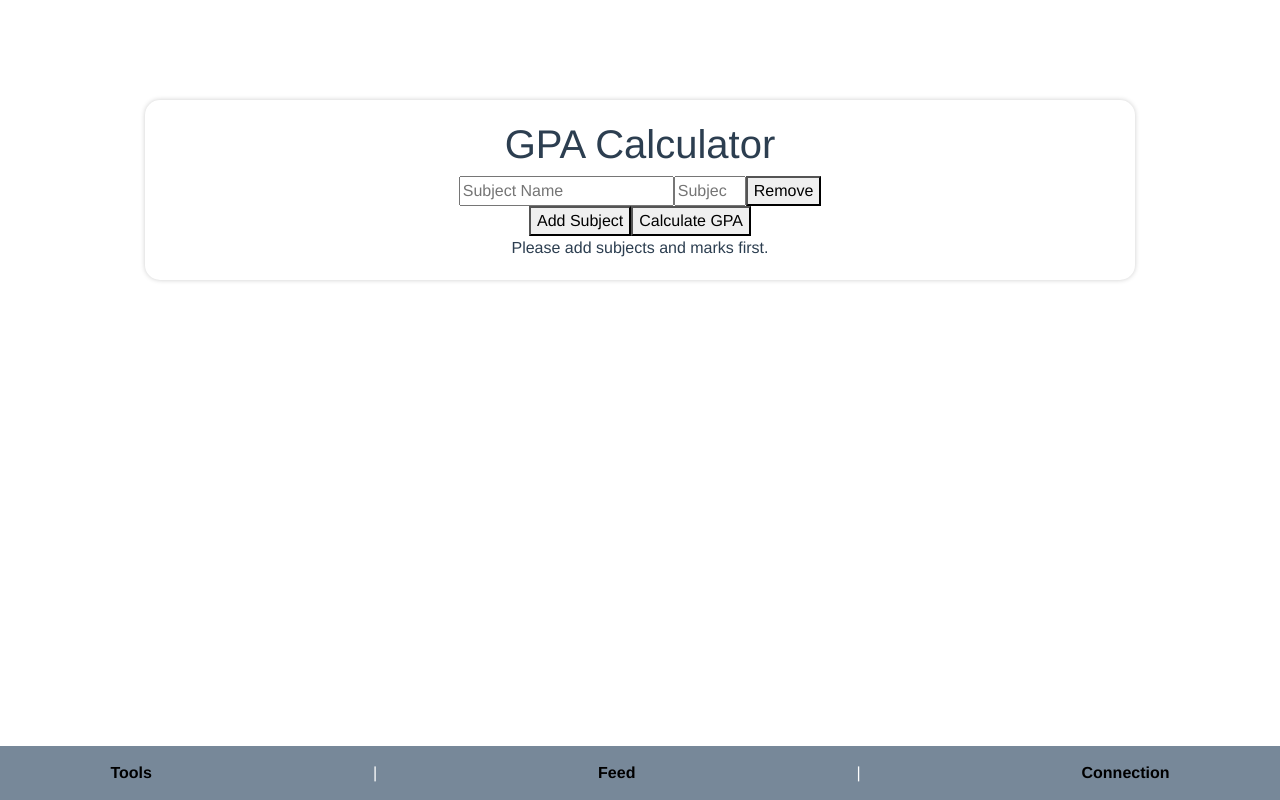
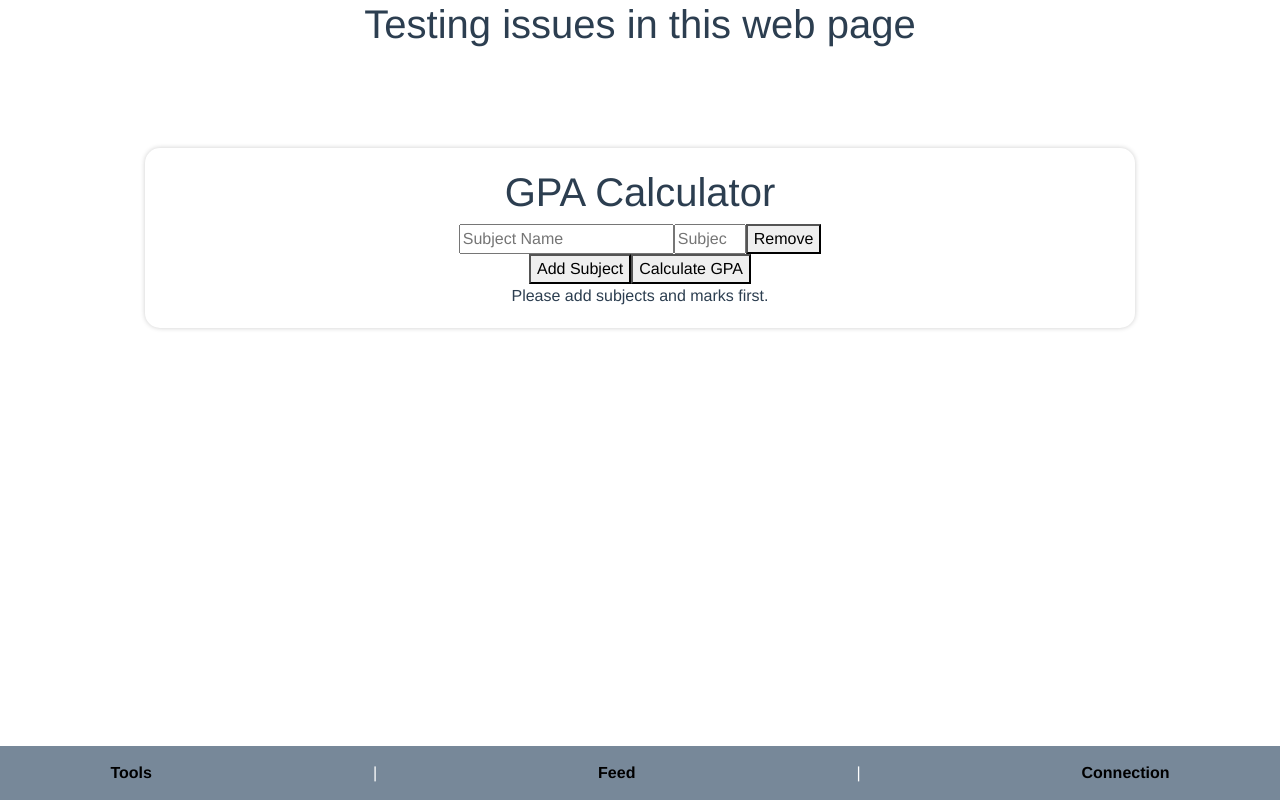
Before and after one commit to bhathiknk/socialmedia-webapp, a Vue app: page /GradesTracking in a window 1280 px wide. Built offline with nearby package versions, Linux system fonts and the light colour scheme.

Commit message:
fixed some issues in page

```diff
--- a/src/components/GradesTracking.vue
+++ b/src/components/GradesTracking.vue
@@ -5,7 +5,7 @@
     <div id="margin-top">
 
 <!--nedd to add side panel for add Gpa methods from User-->
-
+<h1>Testing issues in this web page</h1>
     </div>
   </div>
 
```
